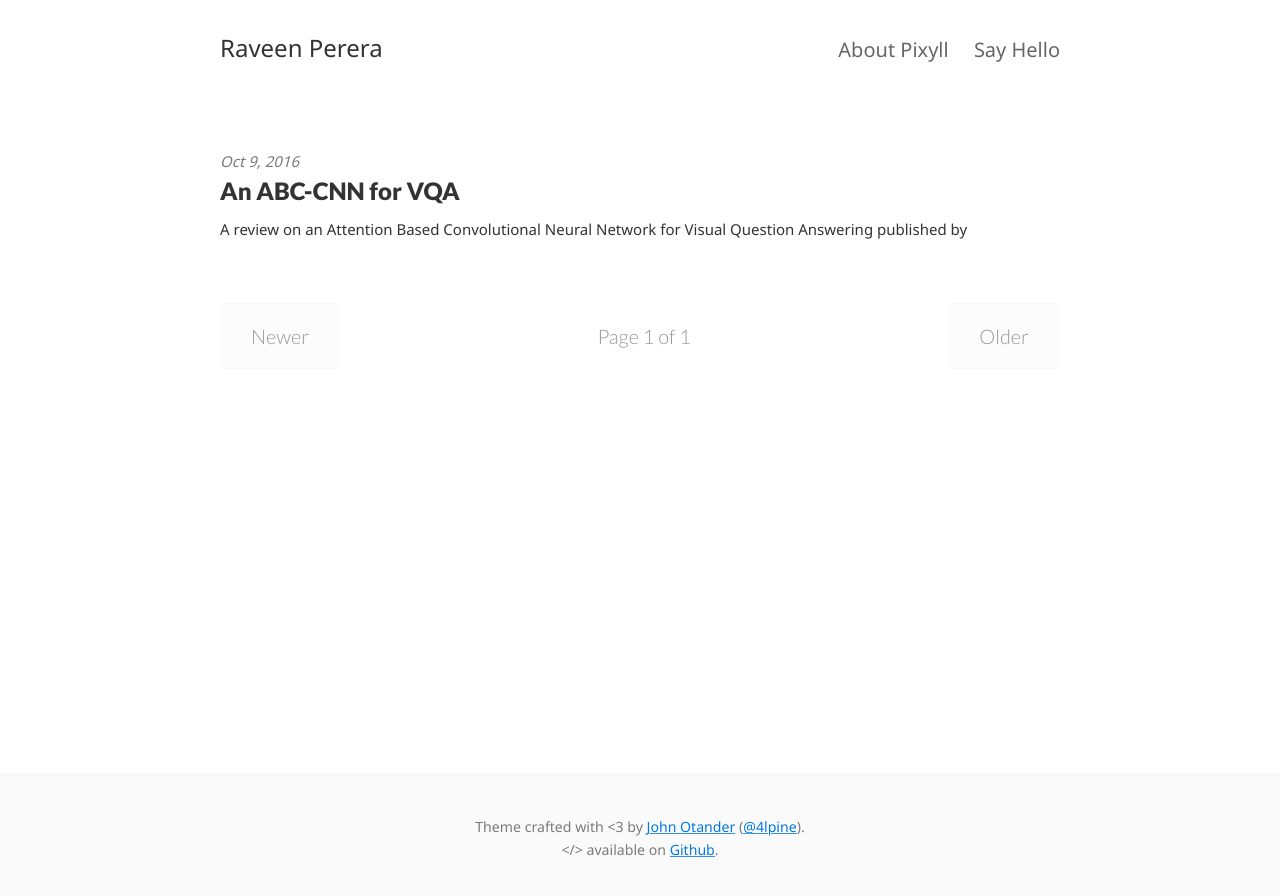
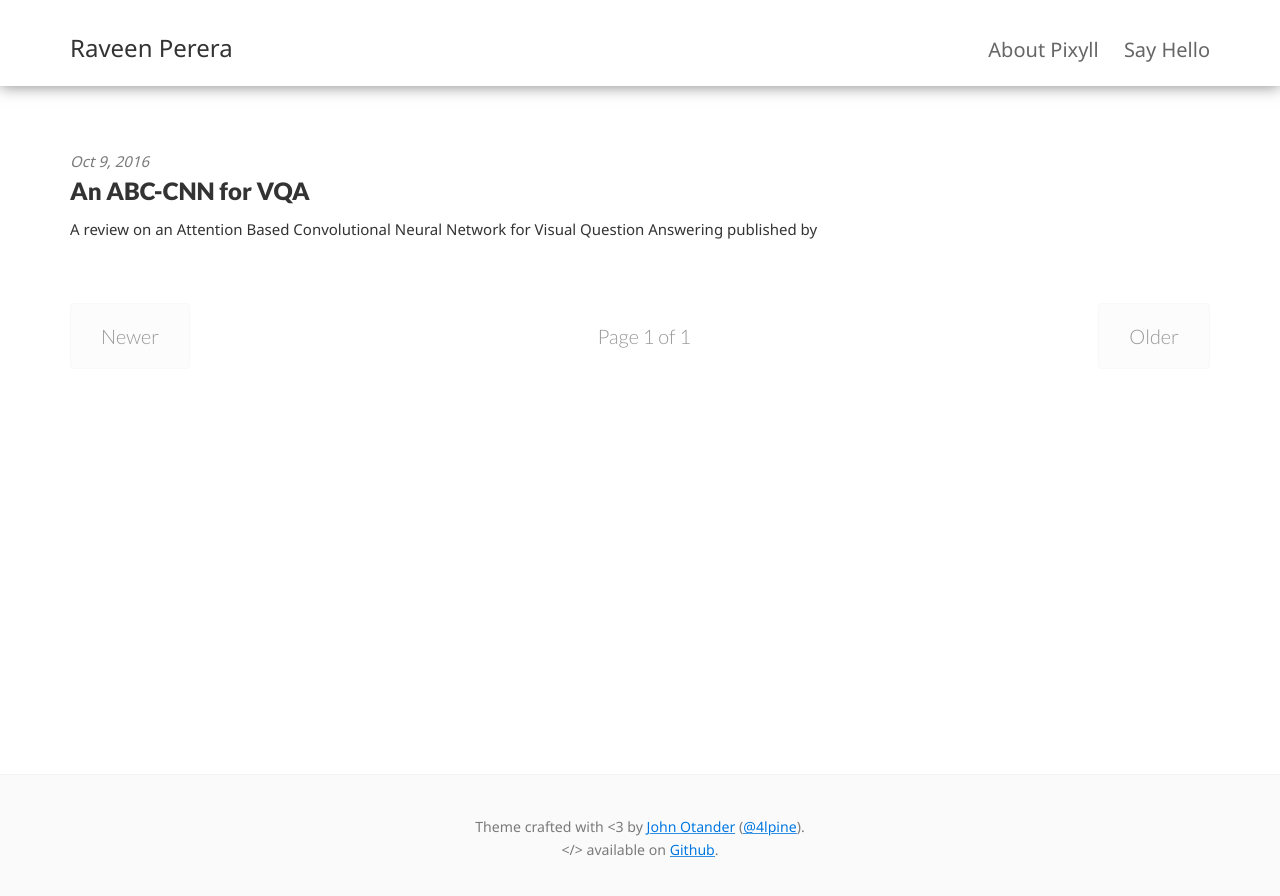
Before and after one commit to rhperera/blog-of-raveen, a Jekyll site: the page built from index.html, in a window 1280 px wide. Shown: the top 896 px of the page. Built offline with Jekyll 4.4.1, drawn with Linux system fonts in a browser that asks for light colours; the list of posts is cut into pages by our own code.

Commit message:
change nav bar into MD. increase measeure length

```diff
--- a/_sass/_header.scss
+++ b/_sass/_header.scss
@@ -1,6 +1,7 @@
 .site-header {
   padding-top: $space-1;
   padding-bottom: $space-2;
+  box-shadow: 0 0 15px 0 rgba(0,0,0,.5);
 }
 
 .site-header a {
--- a/_sass/_variables.scss
+++ b/_sass/_variables.scss
@@ -25,7 +25,7 @@ $h1-responsive-max: 3.84rem !default;
 $abbr-border-bottom: 1px black dotted;
 
 // Page width
-$measure-width: 42rem !default;
+$measure-width: 57rem !default;
 
 // Viewport widths
 $viewport-small: 32em;
```
